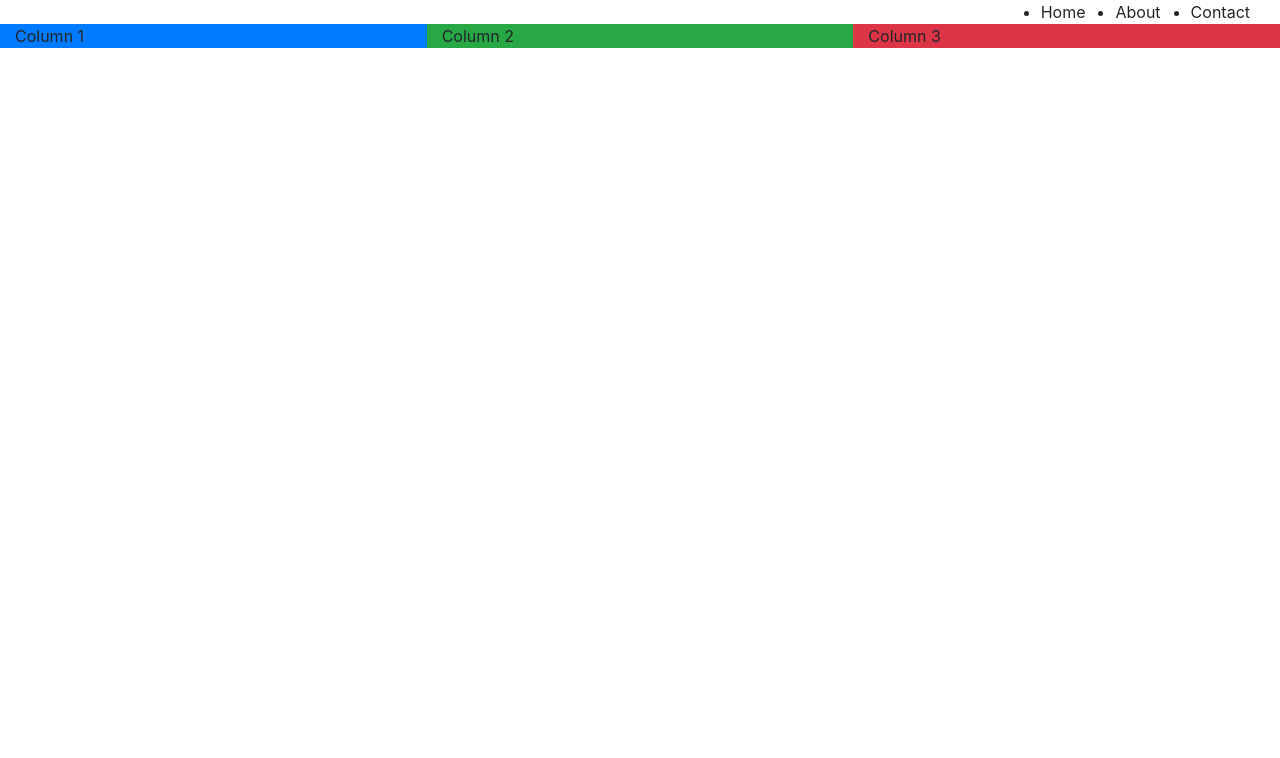
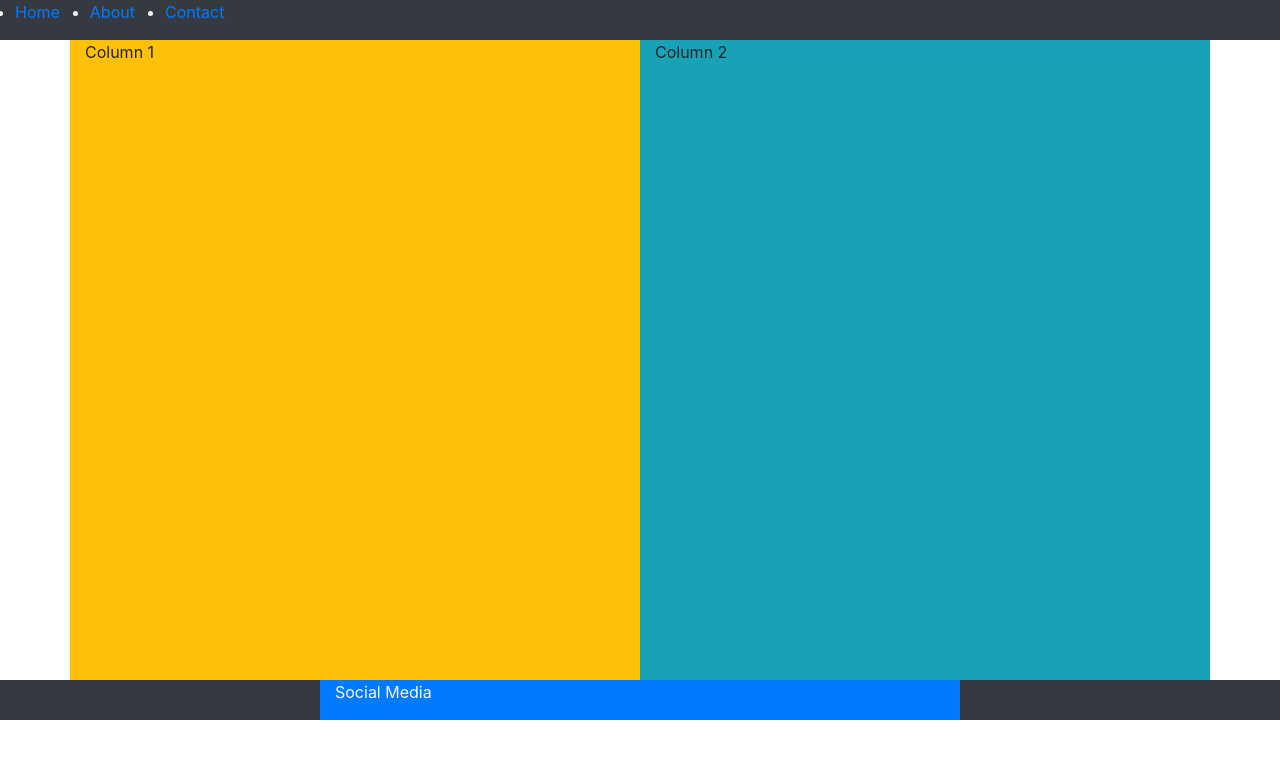
Before and after one commit to abbyschoettler/collab-practice, a plain HTML site: page index.html in a window 1280 px wide. Drawn offline with nearby package versions, Linux system fonts and the light colour scheme.

Commit message:
formatted column and footer using flexbox and bootstrap grid

```diff
--- a/css/style.css
+++ b/css/style.css
@@ -6,3 +6,12 @@
     float: left;
     margin-right: 30px;
 }
+
+.content_wrapper {
+    height: 80vh;
+    background-color: lightpink;
+}
+
+.height_one-hundred {
+    height: 100%;
+}
--- a/index.html
+++ b/index.html
@@ -12,28 +12,33 @@
     <link rel="stylesheet" href="css/style.css">
   </head>
   <body>
-    <header>
-      <div class="container-fluid">
-          <div class="row justify-content-end">
-              <div class="col-lg-">
-                <ul>
-                  <li class="nav-list-items">Home</li>
-                  <li class="nav-list-items">About</li>
-                  <li class="nav-list-items">Contact</li>
-                </ul>
-              </div>
-          </div>
-      </div>
-      <div class="container-fluid">
-        <div class="row">
-          <div class="col-sm bg-primary">Column 1</div>
-          <div class="col-sm bg-success">Column 2</div>
-          <div class="col-sm bg-danger">Column 3</div>
+    <header class="container-fluid bg-dark text-light">
+      <nav class="row">
+        <ul class="col-md-12">
+          <li class="nav-list-items"><a href ="">Home</a></li>
+          <li class="nav-list-items"><a href ="">About</a></li>
+          <li class="nav-list-items"><a href ="">Contact</a></li>
+        </ul>
+      </nav>
+    </header>
+
+    <div class="container content_wrapper">
+      <div class="row height_one-hundred">
+        <div class="col-md-6 bg-warning">
+         <p>Column 1</p>
+        </div>
+        <div class="col-md-6 bg-info">
+          <p>Column 2</p>
         </div>
       </div>
-    </header>
-    <footer bg->
+    </div>
 
+    <footer class="container-fluid bg-dark text-light">
+      <div class="row">
+        <div class="col-md-6 offset-3 bg-primary">
+          <p>Social Media</p>
+        </div>
+      </div>
     </footer>
 
     <!-- Optional JavaScript; choose one of the two! -->
```
